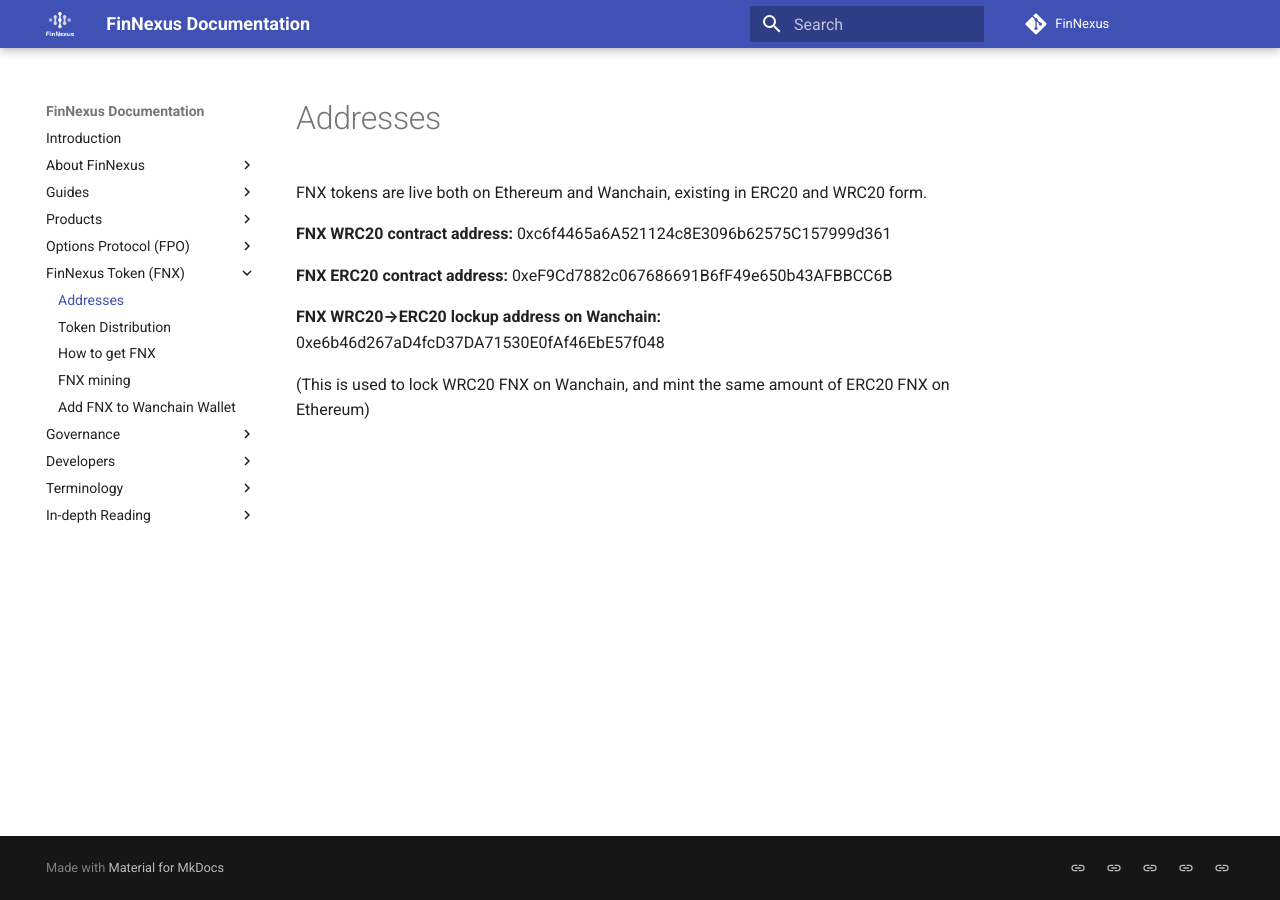
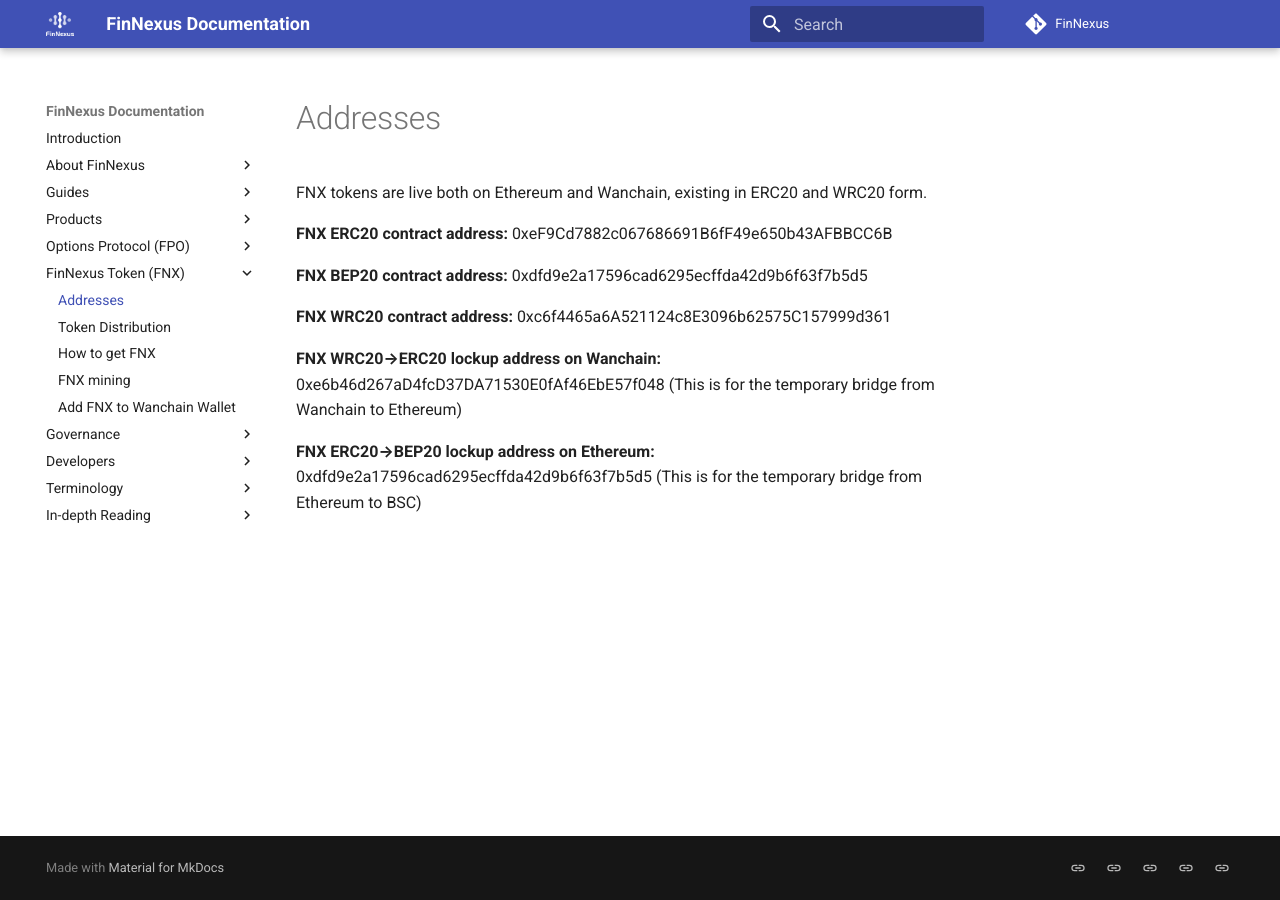
Before and after one commit to Phoenix-Finance/Phoenix-Documentation, an MkDocs documentation site: the page built from content/token/addresses.md, in a window 1280 px wide. Built offline with MkDocs 1.6.1 and Material for MkDocs 9.7.7, drawn with Linux system fonts in a browser that asks for light colours.

Commit message:
add bsc add

```diff
--- a/content/token/addresses.md
+++ b/content/token/addresses.md
@@ -1,9 +1,15 @@
 FNX tokens are live both on Ethereum and Wanchain, existing in ERC20 and WRC20 form.
+
+**FNX ERC20 contract address:** 0xeF9Cd7882c067686691B6fF49e650b43AFBBCC6B
+
+**FNX BEP20 contract address:**
+0xdfd9e2a17596cad6295ecffda42d9b6f63f7b5d5
 
 **FNX WRC20 contract address:** 0xc6f4465a6A521124c8E3096b62575C157999d361
 
-**FNX ERC20 contract address:** 0xeF9Cd7882c067686691B6fF49e650b43AFBBCC6B
+**FNX WRC20→ERC20 lockup address on Wanchain:** 0xe6b46d267aD4fcD37DA71530E0fAf46EbE57f048
+(This is for the temporary bridge from Wanchain to Ethereum)
 
-**FNX WRC20→ERC20 lockup address on Wanchain:** 0xe6b46d267aD4fcD37DA71530E0fAf46EbE57f048
-
-(This is used to lock WRC20 FNX on Wanchain, and mint the same amount of ERC20 FNX on Ethereum)
+**FNX ERC20→BEP20 lockup address on Ethereum:**
+0xdfd9e2a17596cad6295ecffda42d9b6f63f7b5d5
+(This is for the temporary bridge from Ethereum to BSC)
```
